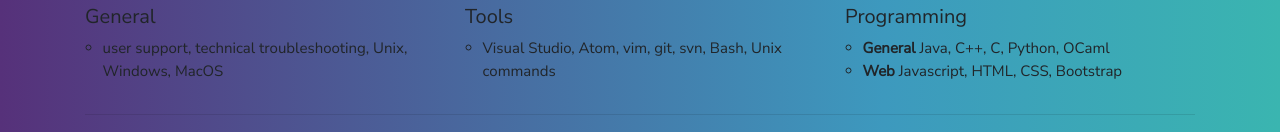
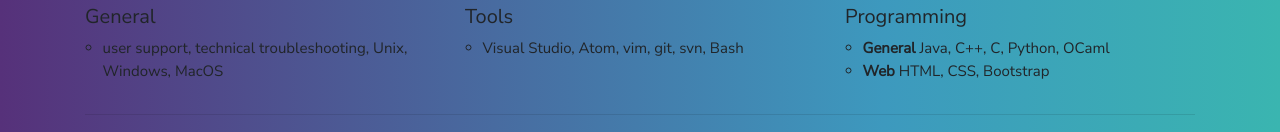
Before and after one commit to olatoc/olatoc, a plain HTML site: page docs/about.html in a window 1280 px wide. Shown: the part 506-638 px from the top of the page. Drawn offline with nearby package versions, Linux system fonts and the light colour scheme; a web font is replaced by a local one.

Commit message:
Update about.html

```diff
--- a/docs/about.html
+++ b/docs/about.html
@@ -82,14 +82,14 @@
                         <div class="col-sm">
                             <h2>Tools</h2>
                             <ul>
-                                <li>Visual Studio, Atom, vim, git, svn, Bash, Unix commands</li>
+                                <li>Visual Studio, Atom, vim, git, svn, Bash</li>
                             </ul>
                         </div>
                         <div class="col-sm">
                             <h2>Programming</h2>
                             <ul>
                                 <li><strong>General </strong>Java, C++, C, Python, OCaml</li>
-                                <li><strong>Web </strong>Javascript, HTML, CSS, Bootstrap</li>
+                                <li><strong>Web </strong>HTML, CSS, Bootstrap</li>
                             </ul>
                         </div>
                     </div>
```
